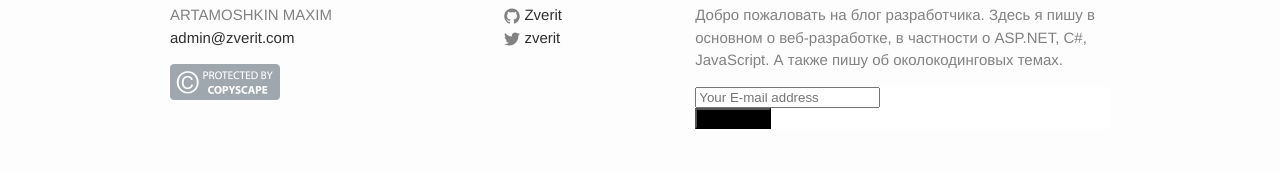
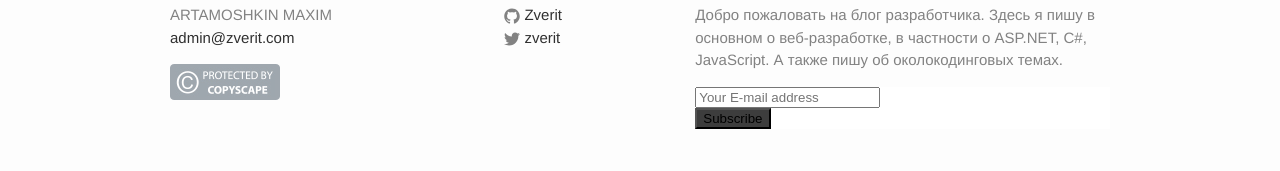
Before and after one commit to martamoshkin/blog.zverit.com, a Jekyll site: the page built from index.html, in a window 1280 px wide. Shown: the part 1093-1264 px from the top of the page. Built offline with Jekyll 4.4.1, drawn with Linux system fonts in a browser that asks for light colours; nearby versions of some CDN libraries; comment, search, counter and statistics services are not loaded.

Commit message:
Update footer.html

```diff
--- a/_includes/footer.html
+++ b/_includes/footer.html
@@ -38,7 +38,7 @@
 			padding: 0;
 		}
 		#mc_embed_signup .button{
-			background: #000;
+			background: #3d3d3d;
 		}
 			#mc_embed_signup{background:#fff; clear:left; font:14px Helvetica,Arial,sans-serif; }
 			/* Add your own MailChimp form style overrides in your site stylesheet or in this style block.
```
